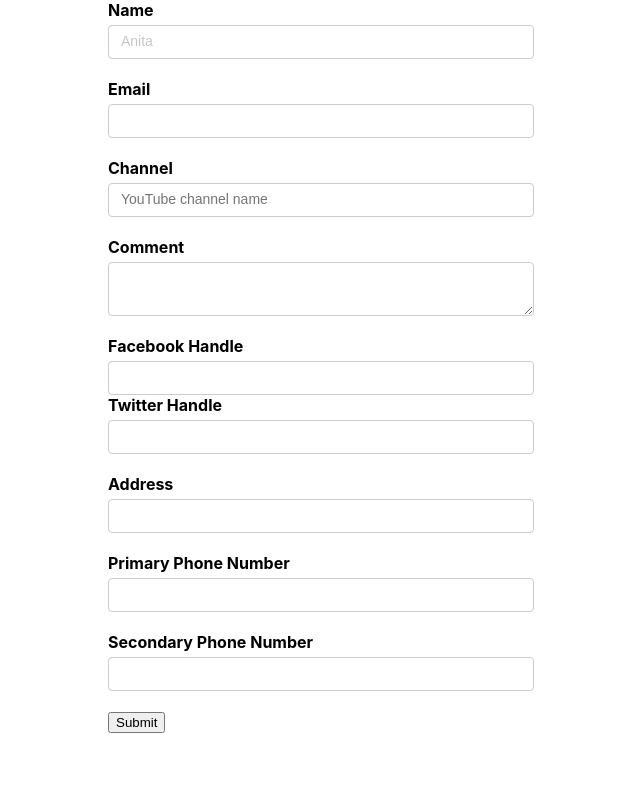
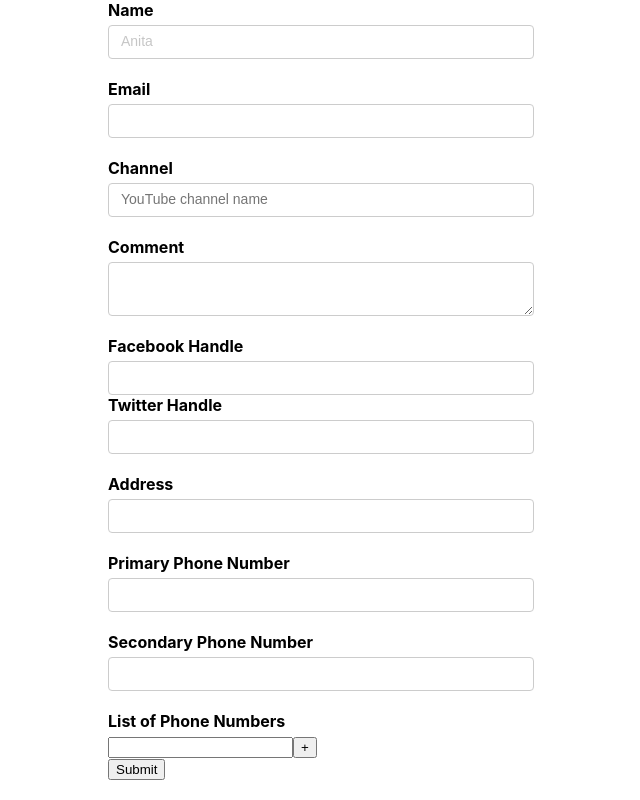
Before and after one commit to JOANITA-51/Authentication, a React (Create React App) app in the folder formik/: page / in a window 1280 px wide. Shown: the whole page, without its empty margins (319-959 px from the left). Built offline with nearby package versions, Linux system fonts and the light colour scheme.

Commit message:
Field Array component

```diff
--- a/formik/src/components/YouTubeForm.js
+++ b/formik/src/components/YouTubeForm.js
@@ -1,5 +1,5 @@
 import React from 'react'
-import {Formik, Form, Field, ErrorMessage} from 'formik'
+import {Formik, Form, Field, ErrorMessage, FieldArray} from 'formik'
 import * as Yup from 'yup'
 import TextError from './TextError'
 
@@ -14,7 +14,9 @@ const initialValues = {
       facebook:'',
       twitter:''
   },
-  phoneNumbers: ['' , '']
+  phoneNumbers: ['' , ''],
+  phoneNumbers2:['']
+
 }
 
 const onSubmit =  values =>{
@@ -102,6 +104,33 @@ function YouTubeForm() {
                 <Field name='phoneNumbers[1]' type='text' id='secondaryPh'/>
             </div>
 
+            <div>
+            <label > List of Phone Numbers</label>
+            <FieldArray name='phoneNumbers2'>
+              {
+                (fieldArrayProps)=>{
+                  const {push, remove, form} = fieldArrayProps
+                  const {values} = form
+                  const {phoneNumbers2} = values
+                  return(
+                    <div>
+                      {phoneNumbers2.map((phoneNumber, index)=>(
+                        <div key={index}>
+                          <Field name={`phoneNumbers2[${index}]`}/>
+                          {
+                            index>0 && <button type='button' onClick={()=> remove(index)}>-</button>
+                          }
+
+                          <button type='button' onClick={()=> push('')}>+</button>
+                        </div>
+                      ))}
+                    </div>
+                  )
+                }
+              }
+            </FieldArray>
+            </div>
+
           <button>Submit</button>
 
         </Form>
```
